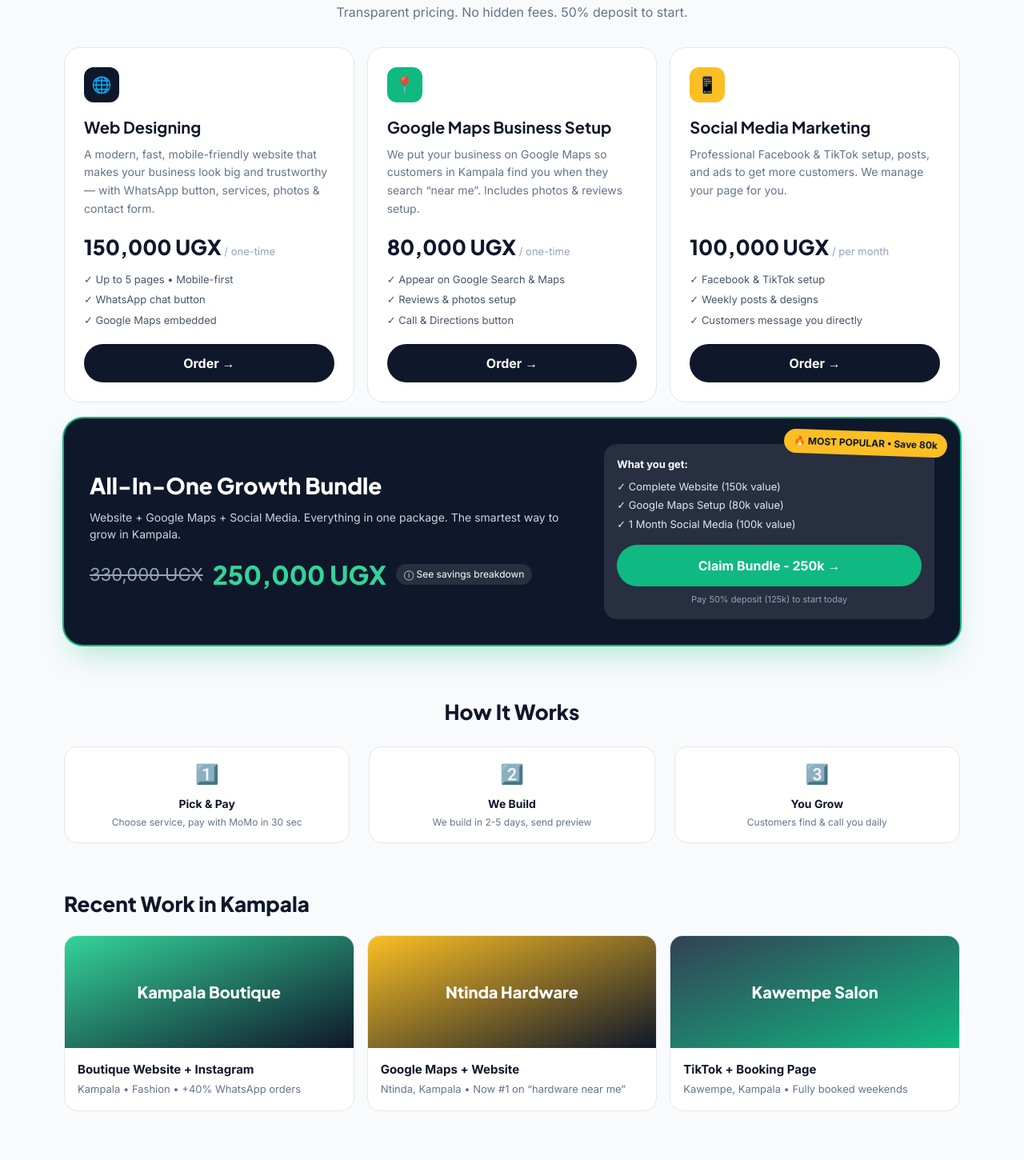
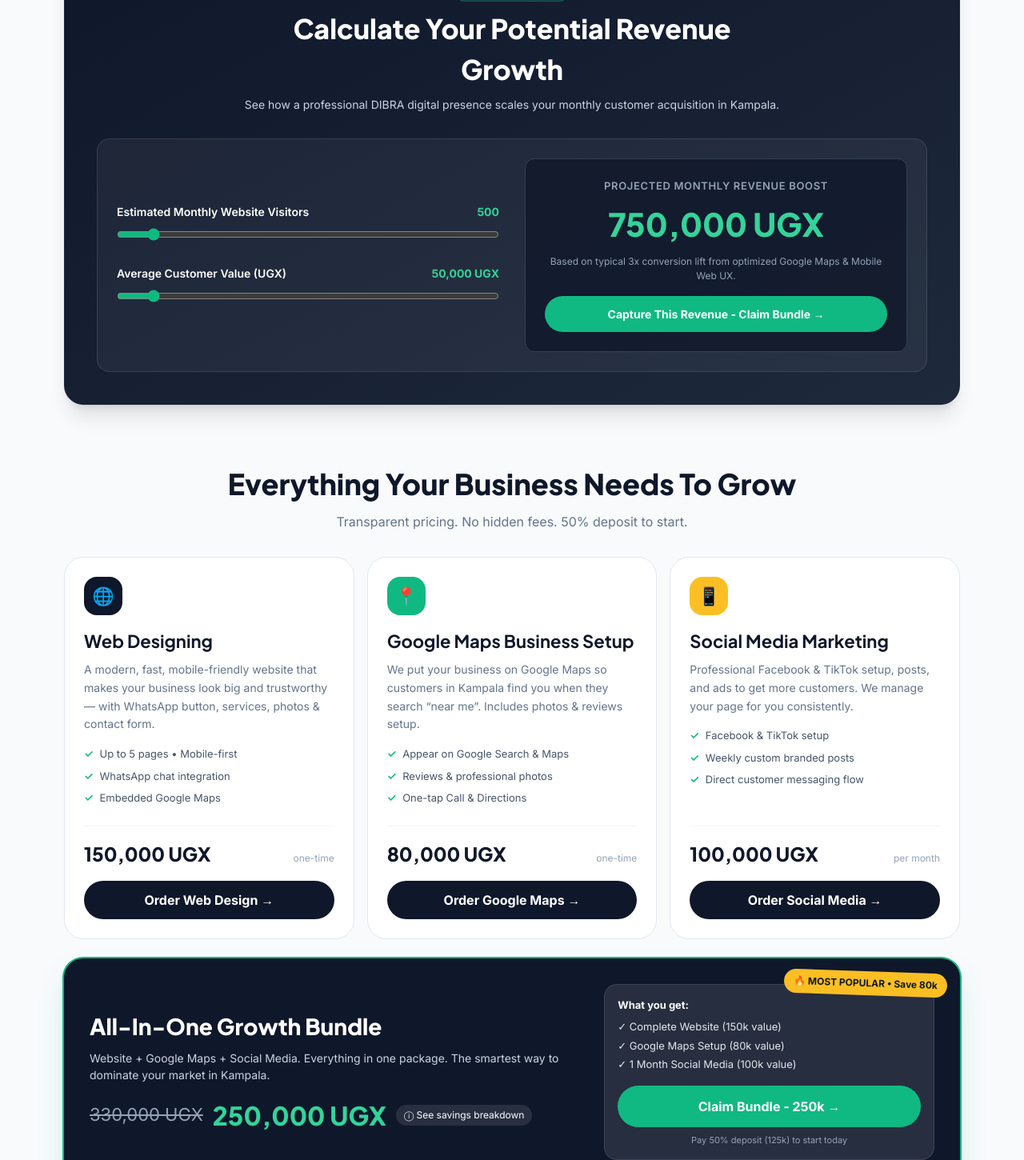
Before and after one commit to xonearma-jpg/dibra-site, a plain HTML site: page index.html in a window 1280 px wide. Shown: the part 756-2206 px from the top of the page at 80% size. Drawn offline with nearby package versions, Linux system fonts and the light colour scheme.

Commit message:
Enhance index.html with ROI calculator and new services
Added ROI calculator section and updated services links.

```diff
--- a/index.html
+++ b/index.html
@@ -34,14 +34,20 @@ input:focus{outline:2px solid #10B981;outline-offset:1px}
 <header class="fixed top-0 left-0 right-0 z-50 glass border-b border-slate-200/70">
 <div class="max-w-6xl mx-auto px-4 h-[64px] flex items-center justify-between">
 <a href="#" class="font-head font-extrabold text-[26px] tracking-tight">DIBRA<span class="text-emerald-500">.</span></a>
-<div class="hidden md:flex gap-6 text-[14px] font-medium text-slate-600"><a href="#services">Services</a><a href="#work">Our Work</a><a href="#reviews">Reviews</a><a href="#faq">FAQ</a></div>
+<div class="hidden md:flex gap-6 text-[14px] font-medium text-slate-600">
+  <a href="#services">Services</a>
+  <a href="#calculator">ROI Calculator</a>
+  <a href="#work">Our Work</a>
+  <a href="#reviews">Reviews</a>
+  <a href="#faq">FAQ</a>
+</div>
 <a href="https://wa.me/256732166463?text=Hi%20DIBRA!%20I%20want%20a%20website%20for%20my%20business%20in%20Kampala." target="_blank" class="pulse bg-emerald-500 hover:bg-emerald-600 text-white text-[13px] md:text-sm font-bold px-4 py-2.5 rounded-full flex items-center gap-2">💬 WhatsApp Us</a>
 </div>
 </header>
 
 <main class="pt-[64px]">
 
-<!-- HERO -->
+<!-- HERO SECTION (UX Optimized Lead Gen Flow) -->
 <section class="max-w-6xl mx-auto px-4 pt-8 md:pt-14 pb-6">
 <div class="grid md:grid-cols-2 gap-8 items-center">
 <div>
@@ -49,8 +55,8 @@ input:focus{outline:2px solid #10B981;outline-offset:1px}
 <h1 class="font-head font-extrabold text-[36px] leading-[1.05] md:text-[54px] mt-4">We Build Websites That <span class="text-emerald-500">Bring Customers</span> To Your Business</h1>
 <p class="text-slate-600 text-[16px] md:text-[18px] leading-relaxed mt-4">We help Ugandan businesses in Kampala get more customers with professional websites, Google Maps visibility, and social media that actually sells.</p>
 <div class="flex flex-wrap gap-3 mt-6">
-<button onclick="openCheckout('All 3 Services Bundle',250000)" class="bg-emerald-500 hover:bg-emerald-600 text-white font-bold px-6 py-3.5 rounded-full shadow-lg shadow-emerald-500/20">Claim Bundle - 250k →</button>
-<a href="#services" class="bg-white border border-slate-200 font-bold px-6 py-3.5 rounded-full">See Services ↓</a>
+<button onclick="openCheckout('All 3 Services Bundle',250000)" class="bg-emerald-500 hover:bg-emerald-600 text-white font-bold px-6 py-3.5 rounded-full shadow-lg shadow-emerald-500/20 transition-all hover:scale-[1.02]">Claim Bundle - 250k →</button>
+<a href="#calculator" class="bg-white border border-slate-200 font-bold px-6 py-3.5 rounded-full hover:bg-slate-50 transition-all">Estimate ROI ↓</a>
 </div>
 <div class="flex items-center gap-3 mt-6 text-[13px] text-slate-500"><div class="flex -space-x-2"><div class="w-8 h-8 rounded-full bg-emerald-100 border-2 border-white flex items-center justify-center text-[12px]">👩🏾</div><div class="w-8 h-8 rounded-full bg-amber-100 border-2 border-white flex items-center justify-center text-[12px]">👨🏾</div><div class="w-8 h-8 rounded-full bg-slate-200 border-2 border-white flex items-center justify-center text-[12px]">👩🏾</div></div><span><b class="text-slate-800">120+ businesses</b> in Kampala trust DIBRA</span></div>
 </div>
@@ -75,52 +81,135 @@ input:focus{outline:2px solid #10B981;outline-offset:1px}
 </div>
 </section>
 
-<!-- SERVICES -->
-<section id="services" class="max-w-6xl mx-auto px-4 py-10">
-<div class="text-center"><h2 class="font-head font-extrabold text-[28px] md:text-[36px]">Everything Your Business Needs To Grow</h2><p class="text-slate-500 mt-2">Transparent pricing. No hidden fees. 50% deposit to start.</p></div>
+<!-- INTERACTIVE ROI CALCULATOR WIDGET -->
+<section id="calculator" class="max-w-6xl mx-auto px-4 py-8">
+<div class="bg-gradient-to-br from-slate-900 to-slate-800 text-white rounded-[24px] p-6 md:p-10 shadow-xl border border-slate-800">
+<div class="max-w-2xl mx-auto text-center">
+<span class="bg-emerald-500/20 text-emerald-400 border border-emerald-500/30 text-[12px] font-bold px-3 py-1.5 rounded-full">📈 Growth Simulator</span>
+<h2 class="font-head font-extrabold text-[26px] md:text-[34px] mt-3">Calculate Your Potential Revenue Growth</h2>
+<p class="text-slate-300 text-[14px] mt-2">See how a professional DIBRA digital presence scales your monthly customer acquisition in Kampala.</p>
+</div>
 
-<div class="grid md:grid-cols-3 gap-4 mt-8">
-<!-- Web -->
-<div class="bg-white rounded-[20px] border border-slate-200 p-6 flex flex-col">
-<div class="w-11 h-11 rounded-xl bg-slate-900 text-white flex items-center justify-center text-[20px]">🌐</div>
-<h3 class="font-head font-bold text-[20px] mt-4">Web Designing</h3>
-<p class="text-slate-500 text-[14px] leading-relaxed mt-2 flex-1">A modern, fast, mobile-friendly website that makes your business look big and trustworthy — with WhatsApp button, services, photos & contact form.</p>
-<div class="mt-4"><span class="font-head font-extrabold text-[26px]">150,000 UGX</span><span class="text-slate-400 text-[13px]"> / one-time</span></div>
-<ul class="text-[13px] text-slate-600 space-y-1.5 mt-3"><li>✓ Up to 5 pages • Mobile-first</li><li>✓ WhatsApp chat button</li><li>✓ Google Maps embedded</li></ul>
-<button onclick="openCheckout('Web Designing',150000)" class="mt-5 w-full bg-slate-900 hover:bg-slate-800 text-white font-bold py-3 rounded-full">Order →</button>
+<div class="grid md:grid-cols-2 gap-8 mt-8 items-center bg-white/5 border border-white/10 rounded-2xl p-6">
+<div class="space-y-6">
+<div>
+<div class="flex justify-between text-[14px] font-semibold mb-2">
+<span>Estimated Monthly Website Visitors</span>
+<span id="visitorsVal" class="text-emerald-400 font-bold">500</span>
 </div>
-<!-- Maps -->
-<div class="bg-white rounded-[20px] border border-slate-200 p-6 flex flex-col">
-<div class="w-11 h-11 rounded-xl bg-emerald-500 text-white flex items-center justify-center text-[20px]">📍</div>
-<h3 class="font-head font-bold text-[20px] mt-4">Google Maps Business Setup</h3>
-<p class="text-slate-500 text-[14px] leading-relaxed mt-2 flex-1">We put your business on Google Maps so customers in Kampala find you when they search “near me”. Includes photos & reviews setup.</p>
-<div class="mt-4"><span class="font-head font-extrabold text-[26px]">80,000 UGX</span><span class="text-slate-400 text-[13px]"> / one-time</span></div>
-<ul class="text-[13px] text-slate-600 space-y-1.5 mt-3"><li>✓ Appear on Google Search & Maps</li><li>✓ Reviews & photos setup</li><li>✓ Call & Directions button</li></ul>
-<button onclick="openCheckout('Google Maps Business Setup',80000)" class="mt-5 w-full bg-slate-900 hover:bg-slate-800 text-white font-bold py-3 rounded-full">Order →</button>
+<input type="range" id="visitorsRange" min="100" max="5000" step="50" value="500" class="w-full accent-emerald-500 cursor-pointer" oninput="updateROI()">
 </div>
-<!-- Social -->
-<div class="bg-white rounded-[20px] border border-slate-200 p-6 flex flex-col">
-<div class="w-11 h-11 rounded-xl bg-amber-400 text-white flex items-center justify-center text-[20px]">📱</div>
-<h3 class="font-head font-bold text-[20px] mt-4">Social Media Marketing</h3>
-<p class="text-slate-500 text-[14px] leading-relaxed mt-2 flex-1">Professional Facebook & TikTok setup, posts, and ads to get more customers. We manage your page for you.</p>
-<div class="mt-4"><span class="font-head font-extrabold text-[26px]">100,000 UGX</span><span class="text-slate-400 text-[13px]"> / per month</span></div>
-<ul class="text-[13px] text-slate-600 space-y-1.5 mt-3"><li>✓ Facebook & TikTok setup</li><li>✓ Weekly posts & designs</li><li>✓ Customers message you directly</li></ul>
-<button onclick="openCheckout('Social Media Marketing',100000)" class="mt-5 w-full bg-slate-900 hover:bg-slate-800 text-white font-bold py-3 rounded-full">Order →</button>
+<div>
+<div class="flex justify-between text-[14px] font-semibold mb-2">
+<span>Average Customer Value (UGX)</span>
+<span id="valueVal" class="text-emerald-400 font-bold">50,000 UGX</span>
+</div>
+<input type="range" id="valueRange" min="10000" max="500000" step="10000" value="50000" class="w-full accent-emerald-500 cursor-pointer" oninput="updateROI()">
 </div>
 </div>
 
-<!-- BUNDLE -->
-<div class="bundle-glow bg-slate-900 text-white rounded-[24px] p-6 md:p-8 mt-5 relative overflow-hidden">
+<div class="bg-slate-900/80 border border-slate-700 rounded-xl p-6 text-center flex flex-col justify-center">
+<p class="text-[13px] text-slate-400 uppercase tracking-wider font-semibold">Projected Monthly Revenue Boost</p>
+<div id="projectedRevenue" class="font-head font-extrabold text-[32px] md:text-[40px] text-emerald-400 mt-2">1,500,000 UGX</div>
+<p class="text-[12px] text-slate-400 mt-2">Based on typical 3x conversion lift from optimized Google Maps & Mobile Web UX.</p>
+<button onclick="openCheckout('All 3 Services Bundle',250000)" class="mt-4 bg-emerald-500 hover:bg-emerald-600 text-white font-bold py-3 rounded-full text-[14px] transition-all">Capture This Revenue - Claim Bundle →</button>
+</div>
+</div>
+</div>
+</section>
+
+<!-- SERVICES (Modern Bento-Grid Layout) -->
+<section id="services" class="max-w-6xl mx-auto px-4 py-10">
+<div class="text-center">
+<h2 class="font-head font-extrabold text-[28px] md:text-[36px]">Everything Your Business Needs To Grow</h2>
+<p class="text-slate-500 mt-2">Transparent pricing. No hidden fees. 50% deposit to start.</p>
+</div>
+
+<!-- Bento Grid Container -->
+<div class="grid grid-cols-1 md:grid-cols-3 gap-4 mt-8">
+
+  <!-- Card 1: Web Designing (Tall / Main Bento Item) -->
+  <div class="bg-white rounded-[24px] border border-slate-200 p-6 flex flex-col justify-between hover:shadow-lg transition-all duration-300 md:col-span-1 group">
+    <div>
+      <div class="w-12 h-12 rounded-2xl bg-slate-900 text-white flex items-center justify-center text-[22px] group-hover:scale-110 transition-transform">🌐</div>
+      <h3 class="font-head font-bold text-[22px] mt-4">Web Designing</h3>
+      <p class="text-slate-500 text-[14px] leading-relaxed mt-2">A modern, fast, mobile-friendly website that makes your business look big and trustworthy — with WhatsApp button, services, photos & contact form.</p>
+      <ul class="text-[13px] text-slate-600 space-y-2 mt-4">
+        <li class="flex items-center gap-2"><span class="text-emerald-500 font-bold">✓</span> Up to 5 pages • Mobile-first</li>
+        <li class="flex items-center gap-2"><span class="text-emerald-500 font-bold">✓</span> WhatsApp chat integration</li>
+        <li class="flex items-center gap-2"><span class="text-emerald-500 font-bold">✓</span> Embedded Google Maps</li>
+      </ul>
+    </div>
+    <div class="mt-6 pt-4 border-t border-slate-100">
+      <div class="flex items-baseline justify-between mb-4">
+        <span class="font-head font-extrabold text-[24px]">150,000 UGX</span>
+        <span class="text-slate-400 text-[12px]">one-time</span>
+      </div>
+      <button onclick="openCheckout('Web Designing',150000)" class="w-full bg-slate-900 hover:bg-slate-800 text-white font-bold py-3 rounded-full transition-all">Order Web Design →</button>
+    </div>
+  </div>
+
+  <!-- Card 2: Google Maps Setup -->
+  <div class="bg-white rounded-[24px] border border-slate-200 p-6 flex flex-col justify-between hover:shadow-lg transition-all duration-300 md:col-span-1 group">
+    <div>
+      <div class="w-12 h-12 rounded-2xl bg-emerald-500 text-white flex items-center justify-center text-[22px] group-hover:scale-110 transition-transform">📍</div>
+      <h3 class="font-head font-bold text-[22px] mt-4">Google Maps Business Setup</h3>
+      <p class="text-slate-500 text-[14px] leading-relaxed mt-2">We put your business on Google Maps so customers in Kampala find you when they search “near me”. Includes photos & reviews setup.</p>
+      <ul class="text-[13px] text-slate-600 space-y-2 mt-4">
+        <li class="flex items-center gap-2"><span class="text-emerald-500 font-bold">✓</span> Appear on Google Search & Maps</li>
+        <li class="flex items-center gap-2"><span class="text-emerald-500 font-bold">✓</span> Reviews & professional photos</li>
+        <li class="flex items-center gap-2"><span class="text-emerald-500 font-bold">✓</span> One-tap Call & Directions</li>
+      </ul>
+    </div>
+    <div class="mt-6 pt-4 border-t border-slate-100">
+      <div class="flex items-baseline justify-between mb-4">
+        <span class="font-head font-extrabold text-[24px]">80,000 UGX</span>
+        <span class="text-slate-400 text-[12px]">one-time</span>
+      </div>
+      <button onclick="openCheckout('Google Maps Business Setup',80000)" class="w-full bg-slate-900 hover:bg-slate-800 text-white font-bold py-3 rounded-full transition-all">Order Google Maps →</button>
+    </div>
+  </div>
+
+  <!-- Card 3: Social Media Marketing -->
+  <div class="bg-white rounded-[24px] border border-slate-200 p-6 flex flex-col justify-between hover:shadow-lg transition-all duration-300 md:col-span-1 group">
+    <div>
+      <div class="w-12 h-12 rounded-2xl bg-amber-400 text-white flex items-center justify-center text-[22px] group-hover:scale-110 transition-transform">📱</div>
+      <h3 class="font-head font-bold text-[22px] mt-4">Social Media Marketing</h3>
+      <p class="text-slate-500 text-[14px] leading-relaxed mt-2">Professional Facebook & TikTok setup, posts, and ads to get more customers. We manage your page for you consistently.</p>
+      <ul class="text-[13px] text-slate-600 space-y-2 mt-4">
+        <li class="flex items-center gap-2"><span class="text-emerald-500 font-bold">✓</span> Facebook & TikTok setup</li>
+        <li class="flex items-center gap-2"><span class="text-emerald-500 font-bold">✓</span> Weekly custom branded posts</li>
+        <li class="flex items-center gap-2"><span class="text-emerald-500 font-bold">✓</span> Direct customer messaging flow</li>
+      </ul>
+    </div>
+    <div class="mt-6 pt-4 border-t border-slate-100">
+      <div class="flex items-baseline justify-between mb-4">
+        <span class="font-head font-extrabold text-[24px]">100,000 UGX</span>
+        <span class="text-slate-400 text-[12px]">per month</span>
+      </div>
+      <button onclick="openCheckout('Social Media Marketing',100000)" class="w-full bg-slate-900 hover:bg-slate-800 text-white font-bold py-3 rounded-full transition-all">Order Social Media →</button>
+    </div>
+  </div>
+
+</div>
+
+<!-- BUNDLE FEATURE BANNER -->
+<div class="bundle-glow bg-slate-900 text-white rounded-[24px] p-6 md:p-8 mt-6 relative overflow-hidden">
 <div class="absolute top-4 right-4 bg-amber-400 text-slate-900 text-[12px] font-extrabold px-3 py-1.5 rounded-full rotate-2">🔥 MOST POPULAR • Save 80k</div>
 <div class="grid md:grid-cols-[1.2fr_.8fr] gap-6 items-center">
 <div>
 <h3 class="font-head font-extrabold text-[24px] md:text-[28px]">All-In-One Growth Bundle</h3>
-<p class="text-slate-300 text-[14px] mt-2">Website + Google Maps + Social Media. Everything in one package. The smartest way to grow in Kampala.</p>
-<div class="flex items-center gap-3 mt-4"><span class="text-[22px] text-slate-400 line-through">330,000 UGX</span><span class="font-head font-extrabold text-[32px] text-emerald-400">250,000 UGX</span><button onclick="alert('Savings Breakdown:\n\nWeb Designing: 150,000 UGX\nGoogle Maps: 80,000 UGX\nSocial Media: 100,000 UGX\nTotal if bought separately: 330,000 UGX\n\nBundle Price: 250,000 UGX\nYOU SAVE: 80,000 UGX')" class="text-[12px] bg-white/10 px-2.5 py-1 rounded-full">ⓘ See savings breakdown</button></div>
+<p class="text-slate-300 text-[14px] mt-2">Website + Google Maps + Social Media. Everything in one package. The smartest way to dominate your market in Kampala.</p>
+<div class="flex items-center gap-3 mt-4"><span class="text-[22px] text-slate-400 line-through">330,000 UGX</span><span class="font-head font-extrabold text-[32px] text-emerald-400">250,000 UGX</span><button onclick="alert('Savings Breakdown:\n\nWeb Designing: 150,000 UGX\nGoogle Maps: 80,000 UGX\nSocial Media: 100,000 UGX\nTotal if bought separately: 330,000 UGX\n\nBundle Price: 250,000 UGX\nYOU SAVE: 80,000 UGX')" class="text-[12px] bg-white/10 px-2.5 py-1 rounded-full hover:bg-white/20">ⓘ See savings breakdown</button></div>
 </div>
-<div class="bg-white/10 rounded-2xl p-4">
-<p class="text-[13px] font-bold">What you get:</p><ul class="text-[13px] text-slate-200 space-y-1 mt-2"><li>✓ Complete Website (150k value)</li><li>✓ Google Maps Setup (80k value)</li><li>✓ 1 Month Social Media (100k value)</li></ul>
-<button onclick="openCheckout('All 3 Services Bundle',250000)" class="w-full bg-emerald-500 hover:bg-emerald-600 text-white font-bold py-3.5 rounded-full mt-4">Claim Bundle - 250k →</button>
+<div class="bg-white/10 rounded-2xl p-4 border border-white/10">
+<p class="text-[13px] font-bold">What you get:</p>
+<ul class="text-[13px] text-slate-200 space-y-1 mt-2">
+  <li>✓ Complete Website (150k value)</li>
+  <li>✓ Google Maps Setup (80k value)</li>
+  <li>✓ 1 Month Social Media (100k value)</li>
+</ul>
+<button onclick="openCheckout('All 3 Services Bundle',250000)" class="w-full bg-emerald-500 hover:bg-emerald-600 text-white font-bold py-3.5 rounded-full mt-4 transition-all hover:scale-[1.02]">Claim Bundle - 250k →</button>
 <p class="text-center text-[11px] text-slate-400 mt-2">Pay 50% deposit (125k) to start today</p>
 </div>
 </div>
@@ -147,7 +236,7 @@ input:focus{outline:2px solid #10B981;outline-offset:1px}
 </div>
 </section>
 
-<!-- REVIEWS CAROUSEL -->
+<!-- REVIEWS -->
 <section id="reviews" class="max-w-6xl mx-auto px-4 py-8">
 <h2 class="font-head font-extrabold text-[26px] text-center">Loved by Kampala Businesses</h2>
 <p class="text-center text-slate-500 text-[14px] mt-1">Swipe →</p>
@@ -158,7 +247,7 @@ input:focus{outline:2px solid #10B981;outline-offset:1px}
 </div>
 </section>
 
-<!-- FAQ ACCORDION -->
+<!-- FAQ -->
 <section id="faq" class="max-w-3xl mx-auto px-4 py-8">
 <h2 class="font-head font-extrabold text-[26px] text-center">Frequently Asked Questions</h2>
 <div class="space-y-3 mt-6">
@@ -181,55 +270,61 @@ input:focus{outline:2px solid #10B981;outline-offset:1px}
 <div class="border-t border-white/10 text-center text-[12px] text-slate-500 py-4">© 2026 DIBRA • Kampala, Uganda • All rights reserved.</div>
 </footer>
 
-<!-- CHECKOUT MODAL / DRAWER -->
+<!-- CHECKOUT MODAL -->
 <div id="checkoutModal" class="fixed inset-0 z-[100] hidden" role="dialog" aria-modal="true" aria-label="Checkout">
 <div class="absolute inset-0 bg-black/60 backdrop-blur-[2px]" onclick="closeCheckout()"></div>
 <div id="drawer" class="drawer absolute left-0 right-0 bottom-0 md:left-auto md:right-auto md:top-1/2 md:bottom-auto md:-translate-y-1/2 md:w-[520px] md:mx-auto bg-white rounded-t-[24px] md:rounded-[24px] max-h-[92vh] overflow-y-auto p-6 translate-y-full md:translate-y-0 md:scale-95 opacity-0">
 <div class="flex justify-between items-start"><div><h2 class="font-head font-extrabold text-[22px]">Pay & Start Now</h2><p class="text-slate-500 text-[13px]">Secure payment via Flutterwave • Kampala, Uganda</p></div><button onclick="closeCheckout()" class="w-9 h-9 rounded-full bg-slate-100 text-[18px]">×</button></div>
-
 <div id="checkoutForm">
 <div class="mt-4"><label class="text-[13px] font-bold">Service</label><input id="serviceName" readonly class="w-full mt-1 bg-slate-50 border rounded-xl px-3 py-3 font-bold"></div>
-
-<!-- TOGGLE -->
 <div class="grid grid-cols-2 bg-slate-100 rounded-full p-1 mt-4" role="group" aria-label="Payment type">
 <button id="btn50" onclick="setPayType(50)" class="bg-emerald-500 text-white font-bold text-[13px] py-2.5 rounded-full">50% Deposit to Start</button>
 <button id="btn100" onclick="setPayType(100)" class="font-bold text-[13px] py-2.5 rounded-full text-slate-600">100% Full Payment</button>
 </div>
-
 <div class="bg-slate-50 border rounded-2xl p-4 mt-4 space-y-2 text-[14px]"><div class="flex justify-between"><span class="text-slate-500">Service Price</span><b id="fullPrice">0 UGX</b></div><div class="flex justify-between"><span class="text-slate-500" id="payLabel">You Pay Now (50%)</span><b id="payNow" class="text-emerald-600 text-[18px]">0 UGX</b></div><div class="flex justify-between"><span class="text-slate-500">Balance Later</span><b id="balance">0 UGX</b></div></div>
-
 <div class="space-y-3 mt-4">
 <input id="businessName" placeholder="Business Name * e.g. Kampala Hardware" class="w-full border rounded-xl px-3 py-3 text-[15px]">
 <input id="clientName" placeholder="Client Full Name * e.g. Nyanzi Jackson" class="w-full border rounded-xl px-3 py-3 text-[15px]">
 <input id="phone" value="+256" placeholder="WhatsApp Phone * +256..." class="w-full border rounded-xl px-3 py-3 text-[15px]">
 <input id="email" type="email" placeholder="Email Address * you@gmail.com" class="w-full border rounded-xl px-3 py-3 text-[15px]">
 </div>
-
-<!-- BADGES -->
 <div class="flex flex-wrap gap-2 mt-4">
 <span class="bg-amber-400 text-slate-900 text-[11px] font-extrabold px-2.5 py-1.5 rounded-full">🟡 MTN MoMo</span>
 <span class="bg-red-500 text-white text-[11px] font-extrabold px-2.5 py-1.5 rounded-full">🔴 Airtel Money</span>
 <span class="bg-slate-900 text-white text-[11px] font-extrabold px-2.5 py-1.5 rounded-full">💳 Visa / Mastercard</span>
 <span class="bg-slate-100 text-slate-700 text-[11px] font-extrabold px-2.5 py-1.5 rounded-full">🏦 Bank Transfer</span>
 </div>
-
 <button id="payBtn" onclick="payWithFlutterwave()" class="w-full bg-emerald-500 hover:bg-emerald-600 text-white font-bold py-4 rounded-full mt-4">Pay <span id="payBtnAmount"></span> UGX Securely →</button>
 <p class="text-center text-[11px] text-slate-400 mt-2">You will get MTN MoMo / Airtel USSD prompt or Card / Bank Transfer. Do not close page until payment completes.</p>
 </div>
-
 <div id="receiptScreen" class="hidden text-center pt-2">
 <div class="text-[44px]">✅</div><h3 class="font-head font-extrabold text-[22px] text-emerald-600">Payment Successful!</h3><p class="text-slate-500 text-[14px] mt-1">Thank you! Your order is confirmed. We will start building immediately.</p>
 <div class="bg-slate-50 border border-dashed rounded-2xl p-4 text-left text-[14px] mt-4 space-y-2"><div class="flex justify-between"><span>Reference ID</span><b id="rRef"></b></div><div class="flex justify-between"><span>Service</span><b id="rService"></b></div><div class="flex justify-between"><span>Amount Paid</span><b id="rAmount"></b></div><div class="flex justify-between"><span>Business</span><b id="rBusiness"></b></div><div class="flex justify-between"><span>Payment Type</span><b id="rType"></b></div></div>
 <a id="waLink" target="_blank" class="block bg-[#25D366] font-bold py-3.5 rounded-full mt-4">Send Receipt on WhatsApp →</a>
 <button onclick="closeCheckout()" class="w-full border font-bold py-3 rounded-full mt-2">Done</button>
 </div>
-
 </div>
 </div>
 
 <script>
 const FLW_PUBLIC_KEY = "FLWPUBK_TEST-xxxxxxxxxxxxxxxx-X";
 let currentService="", currentPrice=0, payPercent=50;
+
+// ROI Calculator Script
+function updateROI(){
+  const visitors = parseInt(document.getElementById('visitorsRange').value);
+  const avgValue = parseInt(document.getElementById('valueRange').value);
+  document.getElementById('visitorsVal').textContent = visitors.toLocaleString();
+  document.getElementById('valueVal').textContent = avgValue.toLocaleString() + " UGX";
+
+  // Assuming a conservative 3% conversion rate conversion boost via proper local website UX
+  const estimatedNewCustomers = visitors * 0.03;
+  const projectedRevenue = Math.round(estimatedNewCustomers * avgValue);
+  document.getElementById('projectedRevenue').textContent = projectedRevenue.toLocaleString() + " UGX";
+}
+// Initialize calculation on load
+updateROI();
+
 function openCheckout(service,price){
   currentService=service; currentPrice=price;
   document.getElementById('serviceName').value=service;
@@ -290,4 +385,4 @@ function showReceipt(ref,service,amount,business,percent){
 }
 </script>
 </body>
-                                                                           </html>
+</html>
```
